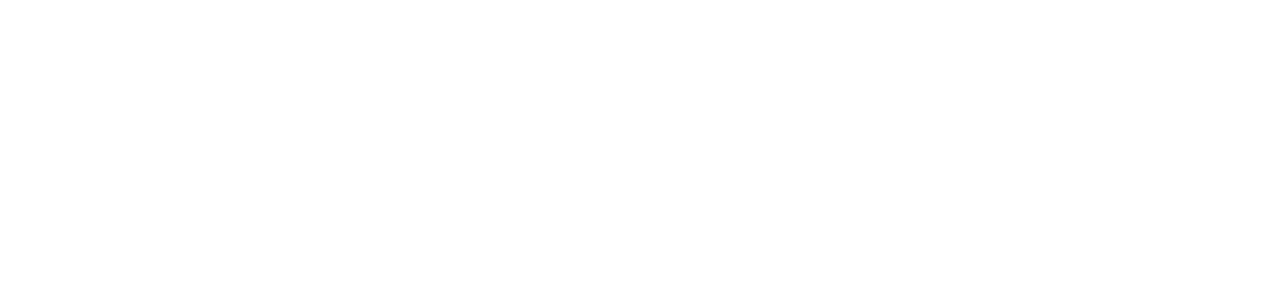
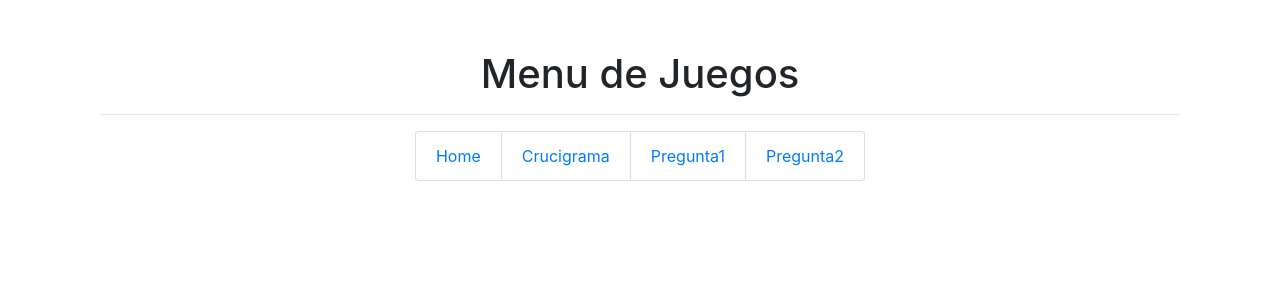
Before and after one commit to jramirezm00/EstudiosSociales, a React (Create React App) app: page /menu in a window 1280 px wide. Shown: the top 300 px of the page. Built offline with nearby package versions, Linux system fonts and the light colour scheme.

Commit message:
navegation

```diff
--- a/src/App.js
+++ b/src/App.js
@@ -6,6 +6,7 @@ import Route from 'react-router-dom/Route';
 import Crossword from './components/crossword/crossword';
 import Question from './components/question';
 import Questiontwo from './components/questiontwo';
+import Menu from './components/gameMenu';
 
 function App() {
   return (
@@ -19,6 +20,13 @@ function App() {
           }}
         ></Route>
         <Route
+          path="/menu"
+          exact
+          render={() => {
+            return <Menu />;
+          }}
+        ></Route>
+        <Route
           path="/crossword"
           exact
           render={() => {
@@ -26,14 +34,14 @@ function App() {
           }}
         ></Route>
         <Route
-          path="/pregunta1"
+          path="/question1"
           exact
           render={() => {
             return <Question />;
           }}
         ></Route>
         <Route
-          path="/pregunta2"
+          path="/question2"
           exact
           render={() => {
             return <Questiontwo />;
--- /dev/null
+++ b/src/components/gameMenu.jsx
@@ -0,0 +1,32 @@
+import React from 'react';
+import { Link } from 'react-router-dom';
+
+const Menu = props => {
+  return (
+    <main className="container">
+      <div>
+        <h1 className="text-center">Menu de Juegos</h1>
+        <hr className="style1" />
+        <ul
+          className="list-group list-group-horizontal-lg  d-flex align-items-center justify-content-center"
+          style={{ cursor: 'pointer' }}
+        >
+          <li className="list-group-item ">
+            <Link to="/">Home</Link>
+          </li>
+          <li className="list-group-item ">
+            <Link to="/crossword">Crucigrama</Link>
+          </li>
+          <li className="list-group-item ">
+            <Link to="/question1">Pregunta1</Link>
+          </li>
+          <li className="list-group-item ">
+            <Link to="/question2">Pregunta2</Link>
+          </li>
+        </ul>
+      </div>
+    </main>
+  );
+};
+
+export default Menu;
--- a/src/components/gamepad.jsx
+++ b/src/components/gamepad.jsx
@@ -4,7 +4,7 @@ import { Link } from 'react-router-dom';
 const GamePad = props => {
   return (
     <div>
-      <Link to="/crossword">
+      <Link to="/menu">
         <i class="fa fa-gamepad" aria-hidden="true" style={{ cursor: 'pointer' }} />
       </Link>
     </div>
--- a/src/components/question.jsx
+++ b/src/components/question.jsx
@@ -1,5 +1,6 @@
 import React, { Component } from 'react';
 import '../css/boxgame.css';
+import { Link } from 'react-router-dom';
 
 class Question extends Component {
   render() {
@@ -22,7 +23,9 @@ class Question extends Component {
 
         <div className="answer">
           <button className="active">VER RESPUESTA</button>
-          <button className="next">Siguiente Pregunta</button>
+          <Link to="/menu">
+            <button className="next">VOLVER</button>
+          </Link>
         </div>
 
         <img src="https://i.pinimg.com/originals/7f/e6/20/7fe62069a5bac04403b569177991c95a.png" />
--- a/src/components/questiontwo.jsx
+++ b/src/components/questiontwo.jsx
@@ -1,17 +1,16 @@
-import React, { Component } from "react";
-import boxgame from "../css/boxgame.css";
-
+import React, { Component } from 'react';
+import boxgame from '../css/boxgame.css';
+import { Link } from 'react-router-dom';
 
 class Questiontwo extends Component {
   render() {
     return (
       <div className="question">
-
         <div className="boxquestion">
-          Desde la colonización española de América, es decir a partir del siglo
-          XVI, en lengua española se llama así a los seres humanos nacidos de la
-          unión entre una persona blanca (en general, durante la colonización de
-          América, de ascendencia española o europea) y una persona negra.
+          Desde la colonización española de América, es decir a partir del siglo XVI, en lengua
+          española se llama así a los seres humanos nacidos de la unión entre una persona blanca (en
+          general, durante la colonización de América, de ascendencia española o europea) y una
+          persona negra.
         </div>
 
         <p>La afirmación anterior hace referencia a:</p>
@@ -25,7 +24,9 @@ class Questiontwo extends Component {
 
         <div className="answer">
           <button className="active">VER RESPUESTA</button>
-          <button className="next">Siguiente Pregunta</button>
+          <Link to="/menu">
+            <button className="next">VOLVER</button>
+          </Link>
         </div>
 
         <img src="https://i.pinimg.com/originals/1b/c1/4f/1bc14ffe47477ac8a0a95d1f4bf24609.png" />
```
